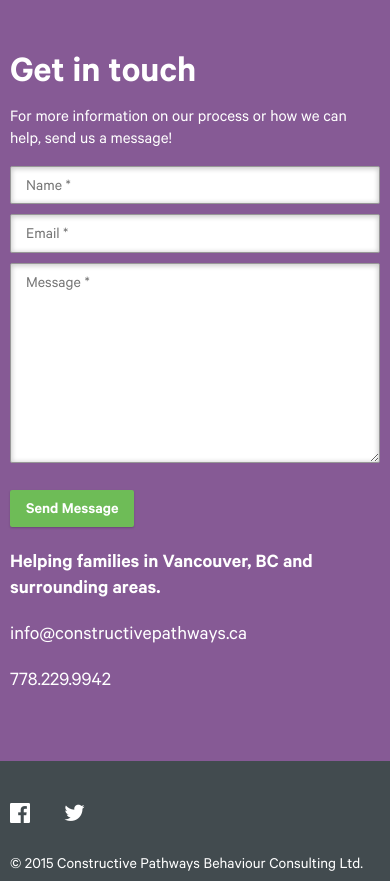
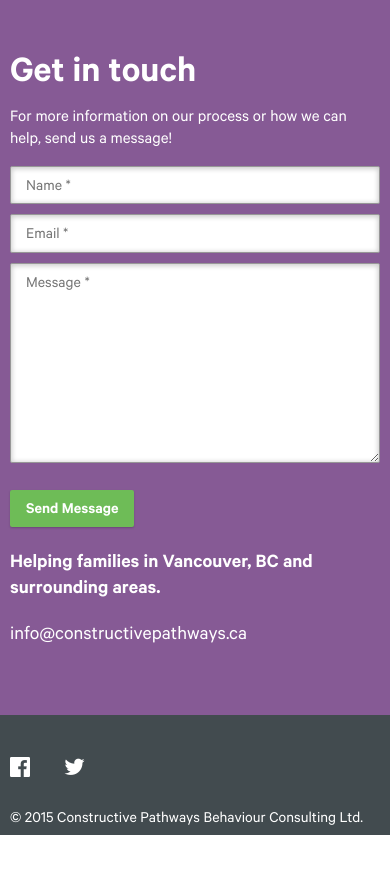
Before and after one commit to tylermcgowan/constructive-pathways, a PHP site: page / in a window 390 px wide. Shown: the part 5253-6134 px from the top of the page. After the commit the page ends 6088 px from the top, so only its background shows below. Run offline with PHP 8.4, Linux system fonts and the light colour scheme.

Commit message:
Remove phone number.

```diff
--- a/index.php
+++ b/index.php
@@ -309,7 +309,6 @@ if (!empty($_POST['email'])) {
                   <div class="sm-med-5 large-4 columns note">
                     <p><strong>Helping families in Vancouver, BC and surrounding areas.</strong></p>
                     <p><a href="mailto:info@constructivepathways.ca">info@constructivepathways.ca</a></p>
-                    <p>778.229.9942</p>
                   </div>
 
                 </div>
```
